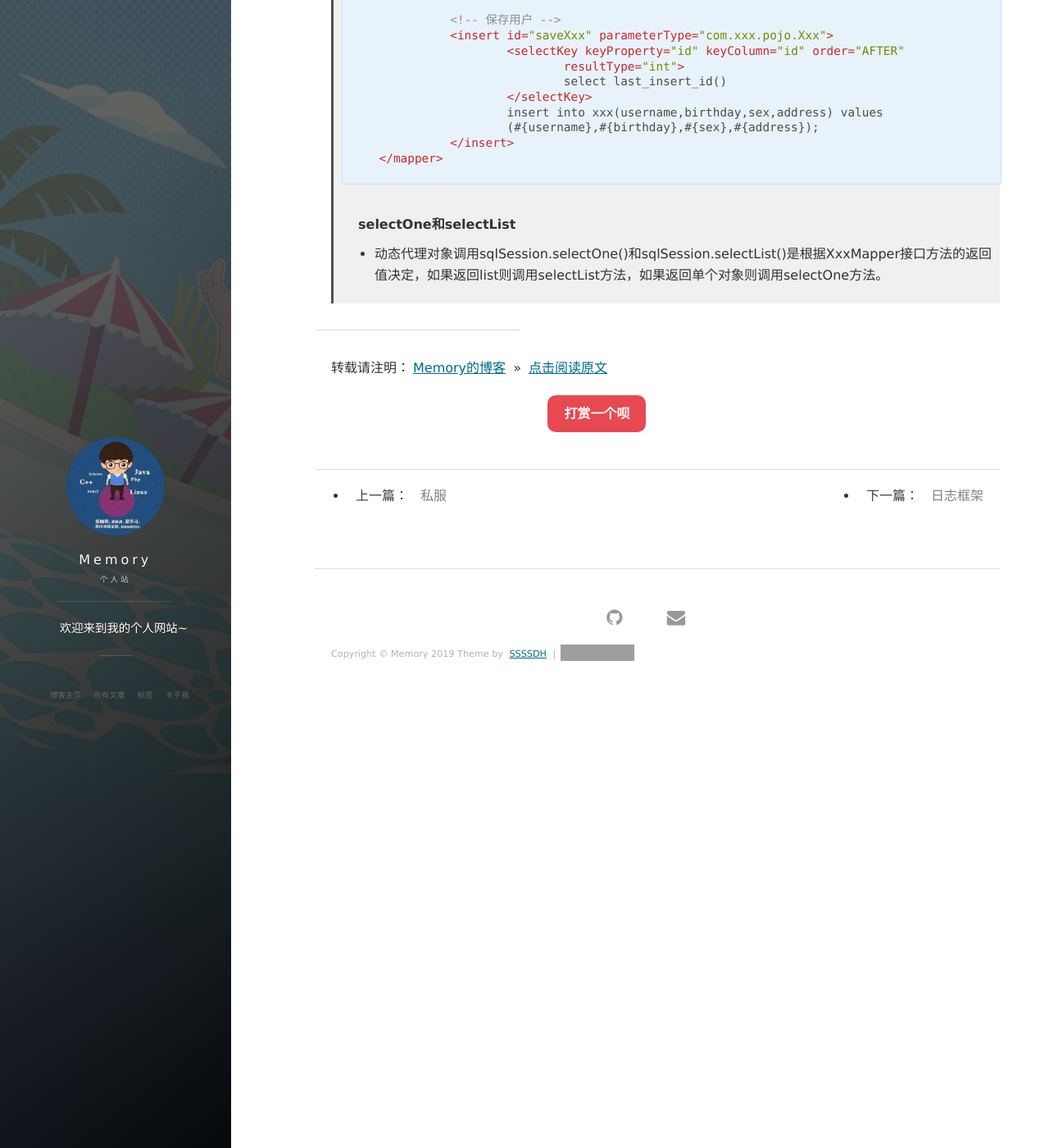
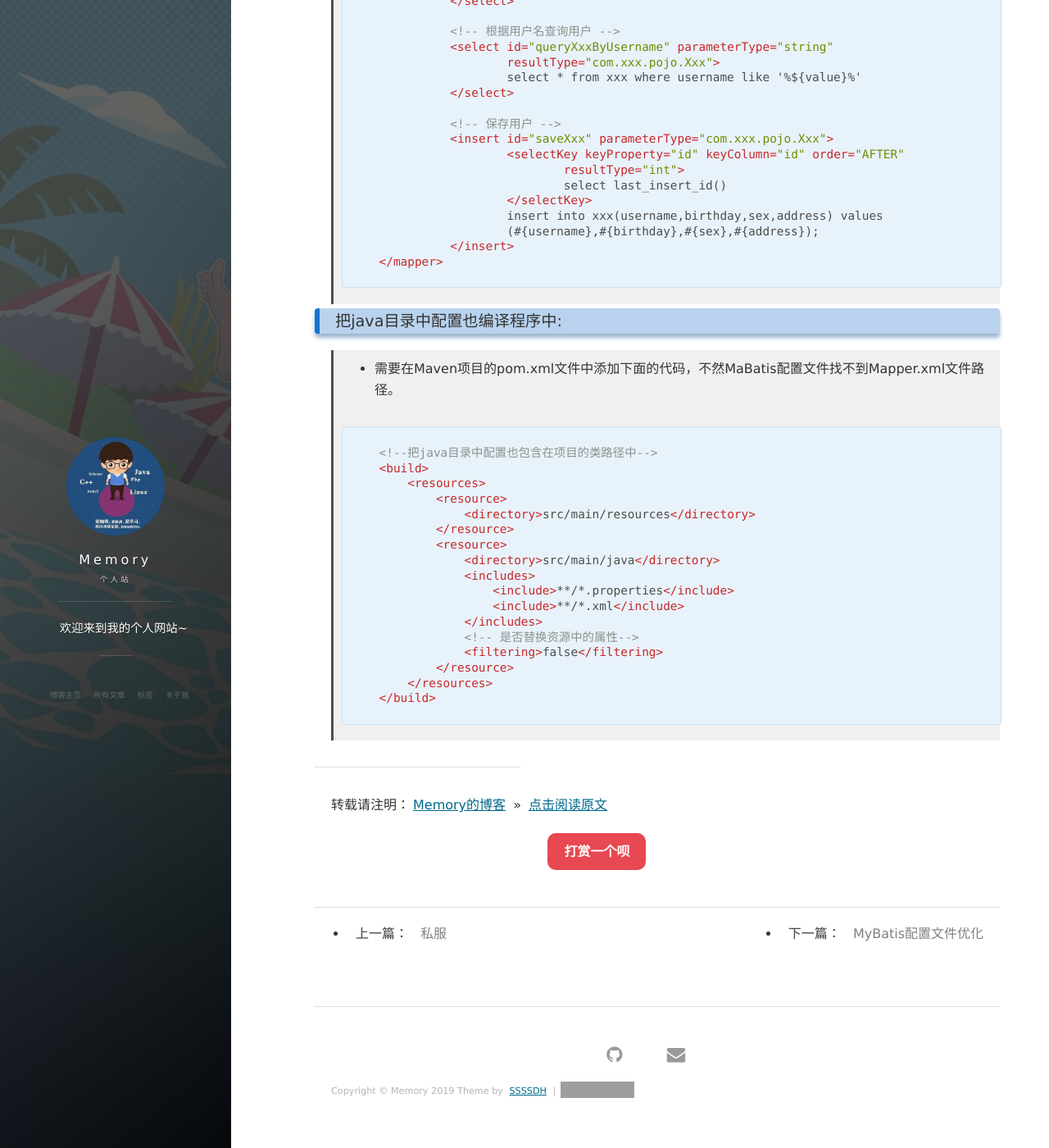
Before and after one commit to dhshenc/dhshenc.github.io, a Jekyll site: the page built from _posts/2019-09-20-MyBatis基础.md, in a window 1280 px wide and 1400 px high, scrolled down 8136 px. Shown: the whole window at 82% size. Built offline with Jekyll 4.4.1, drawn with Linux system fonts in a browser that asks for light colours; nearby versions of some CDN libraries; comment, search, counter and statistics services are not loaded; some of the changed text lies outside the part shown; grey boxes are pictures that could not be loaded.

Commit message:
添加mybatis配置文件优化

````diff
--- a/_posts/2019-09-20-MyBatis基础.md
+++ b/_posts/2019-09-20-MyBatis基础.md
@@ -183,6 +183,10 @@ tag: MyBatis
 >   sqlSession.close();
 >```
 
+> **selectOne和selectList**
+
+> * 动态代理对象调用sqlSession.selectOne()和sqlSession.selectList()是根据XxxMapper接口方法的返回值决定，如果返回list则调用selectList方法，如果返回单个对象则调用selectOne方法。
+
 ### 其他
 
 > **#{}和${}的区别**
@@ -295,8 +299,29 @@ tag: MyBatis
 >   </mapper>
 >```
 
-> **selectOne和selectList**
->   * 动态代理对象调用sqlSession.selectOne()和sqlSession.selectList()是根据XxxMapper接口方法的返回值决定，如果返回list则调用selectList方法，如果返回单个对象则调用selectOne方法。
+### 把java目录中配置也编译程序中:
+
+> * 需要在Maven项目的pom.xml文件中添加下面的代码，不然MaBatis配置文件找不到Mapper.xml文件路径。
+
+> ```xml
+>   <!--把java目录中配置也包含在项目的类路径中-->
+>   <build>
+>       <resources>
+>           <resource>
+>               <directory>src/main/resources</directory>
+>           </resource>
+>           <resource>
+>               <directory>src/main/java</directory>
+>               <includes>
+>                   <include>**/*.properties</include>
+>                   <include>**/*.xml</include>
+>               </includes>
+>               <!-- 是否替换资源中的属性-->
+>               <filtering>false</filtering>
+>           </resource>
+>       </resources>
+>   </build>
+>```
 
 <hr>
 
````
Also changed, not shown: _posts/2019-09-20-Mybatis配置文件优化.md (added, +107 -0 lines).
